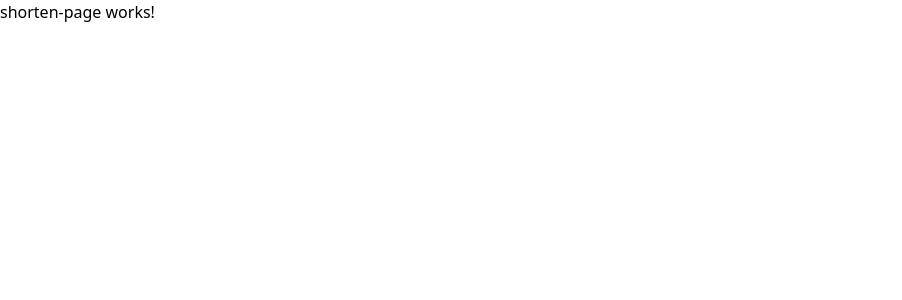
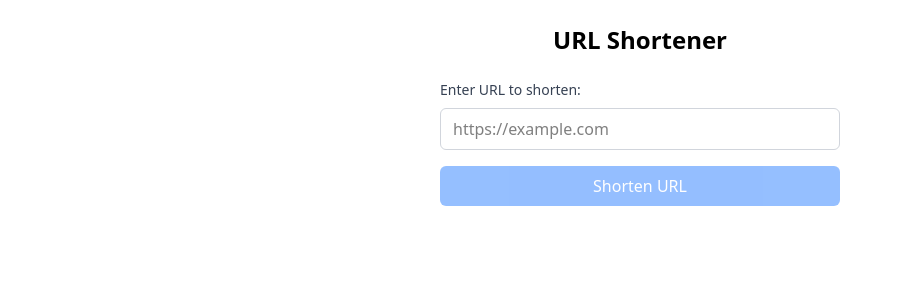
Before and after one commit to aakamshpm/url-shortener-web, an Angular app: page / in a window 1280 px wide. Shown: the top 300 px of the page, without its empty margins (0-902 px from the left). Built offline with nearby package versions, Linux system fonts and the light colour scheme.

Commit message:
feat: implement URL shortening functionality with error handling and success feedback

```diff
--- a/src/app/app.config.ts
+++ b/src/app/app.config.ts
@@ -2,7 +2,22 @@ import { ApplicationConfig, provideZoneChangeDetection } from '@angular/core';
 import { provideRouter } from '@angular/router';
 
 import { routes } from './app.routes';
+import { provideHttpClient } from '@angular/common/http';
+import { environment } from '../environments/environments';
+import { ApiConfiguration } from './services/api/api-configuration';
 
 export const appConfig: ApplicationConfig = {
-  providers: [provideZoneChangeDetection({ eventCoalescing: true }), provideRouter(routes)]
+  providers: [
+    provideZoneChangeDetection({ eventCoalescing: true }),
+    provideRouter(routes),
+    provideHttpClient(),
+    {
+      provide: ApiConfiguration,
+      useFactory: () => {
+        const config = new ApiConfiguration();
+        config.rootUrl = environment.apiUrl;
+        return config;
+      },
+    },
+  ],
 };
--- a/src/app/features/shorten/shorten-page.component.html
+++ b/src/app/features/shorten/shorten-page.component.html
@@ -1 +1,73 @@
-<p>shorten-page works!</p>
+<div class="container mx-auto p-6 max-w-md">
+  <h1 class="text-2xl font-bold mb-6 text-center">URL Shortener</h1>
+
+  <form (ngSubmit)="shorten($event)" class="space-y-4">
+    <div>
+      <label for="url" class="block text-sm font-medium text-gray-700 mb-2">
+        Enter URL to shorten:
+      </label>
+      <input
+        type="url"
+        id="url"
+        [(ngModel)]="url"
+        name="url"
+        required
+        placeholder="https://example.com"
+        class="w-full px-3 py-2 border border-gray-300 rounded-md focus:outline-none focus:ring-2 focus:ring-blue-500 focus:border-transparent"
+        [disabled]="loading"
+      />
+    </div>
+
+    <button
+      type="submit"
+      [disabled]="loading || !url.trim()"
+      class="w-full bg-blue-500 text-white py-2 px-4 rounded-md hover:bg-blue-600 focus:outline-none focus:ring-2 focus:ring-blue-500 focus:ring-offset-2 disabled:opacity-50 disabled:cursor-not-allowed"
+    >
+      <span *ngIf="loading">Shortening...</span>
+      <span *ngIf="!loading">Shorten URL</span>
+    </button>
+  </form>
+
+  <!-- Error Message -->
+  <div
+    *ngIf="error"
+    class="mt-4 p-4 bg-red-100 border border-red-400 text-red-700 rounded-md"
+  >
+    {{ error }}
+  </div>
+
+  <!-- Success Result -->
+  <div
+    *ngIf="result"
+    class="mt-6 p-4 bg-green-100 border border-green-400 rounded-md"
+  >
+    <h3 class="font-semibold text-green-800 mb-2">
+      URL Shortened Successfully!
+    </h3>
+    <div class="space-y-2">
+      <div>
+        <span class="font-medium text-gray-700">Original URL:</span>
+        <p class="text-sm text-gray-600 break-all">{{ result.originalUrl }}</p>
+      </div>
+      <div>
+        <span class="font-medium text-gray-700">Short URL:</span>
+        <div class="flex items-center space-x-2">
+          <a
+            [href]="result.shortUrl"
+            target="_blank"
+            class="text-blue-600 hover:text-blue-800 underline break-all"
+          >
+            {{ result.shortUrl }}
+          </a>
+          <button
+            type="button"
+            (click)="copyToClipboard(result.shortUrl)"
+            class="px-2 py-1 text-xs bg-blue-500 text-white rounded hover:bg-blue-600"
+          >
+            Copy
+          </button>
+        </div>
+      </div>
+    </div>
+  </div>
+</div>
--- a/src/app/features/shorten/shorten-page.component.ts
+++ b/src/app/features/shorten/shorten-page.component.ts
@@ -1,11 +1,55 @@
-import { Component } from '@angular/core';
+import { Component, inject } from '@angular/core';
+import { FormsModule } from '@angular/forms';
+import { CommonModule } from '@angular/common';
+import { CreateUrlDto, UrlResponseDto } from '../../services/api/models';
+import { UrlsApi } from '../../services/api/services';
 
 @Component({
   selector: 'app-shorten-page',
-  imports: [],
+  imports: [FormsModule, CommonModule],
   templateUrl: './shorten-page.component.html',
-  styleUrl: './shorten-page.component.css'
+  styleUrl: './shorten-page.component.css',
 })
 export class ShortenPageComponent {
+  url = '';
+  result: UrlResponseDto | null = null;
+  error: string | null = null;
+  loading = false;
+  private api = inject(UrlsApi);
 
+  async shorten(ev: Event) {
+    ev.preventDefault();
+    this.result = null;
+    this.error = null;
+    this.loading = true;
+
+    if (!this.url.trim()) {
+      this.error = 'Please enter a URL';
+      this.loading = false;
+      return;
+    }
+
+    try {
+      const body: CreateUrlDto = { originalUrl: this.url.trim() };
+      const response = await this.api
+        .urlControllerCreateShortUrl({ body })
+        .toPromise();
+      this.result = response || null;
+    } catch (err: any) {
+      console.error('API Error:', err);
+      this.error = err?.error?.message || 'Failed to shorten URL.';
+    } finally {
+      this.loading = false;
+    }
+  }
+
+  async copyToClipboard(text: string) {
+    try {
+      await navigator.clipboard.writeText(text);
+      // You could add a toast notification here
+      console.log('URL copied to clipboard');
+    } catch (err) {
+      console.error('Failed to copy URL', err);
+    }
+  }
 }
--- /dev/null
+++ b/src/environments/environments.ts
@@ -0,0 +1,4 @@
+export const environment = {
+  production: false,
+  apiUrl: 'http://localhost:3000',
+};
```
